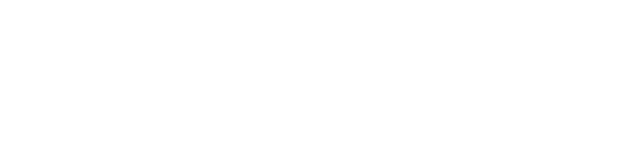
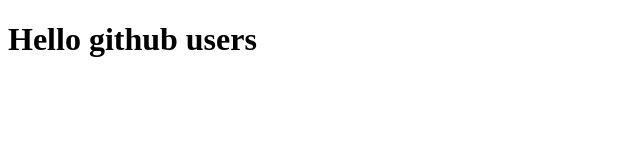
Before and after one commit to Meek-Maestro/Website-with-flask, a plain HTML site: page index.html in a window 1280 px wide. Shown: the whole page, without its empty margins (0-640 px from the left). Drawn offline with Linux system fonts and the light colour scheme.

Commit message:
Added a h1 tag

```diff
--- a/index.html
+++ b/index.html
@@ -6,6 +6,6 @@
     <title>Document</title>
 </head>
 <body>
-
+    <h1>Hello github users</h1>
 </body>
 </html>
```
